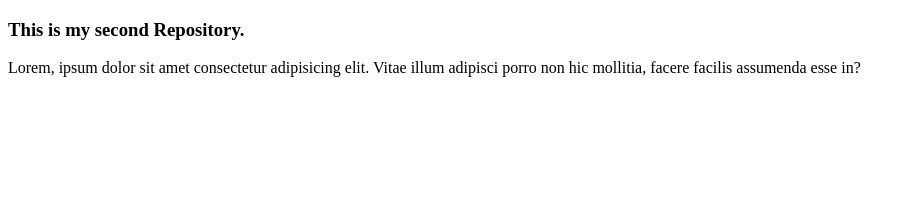
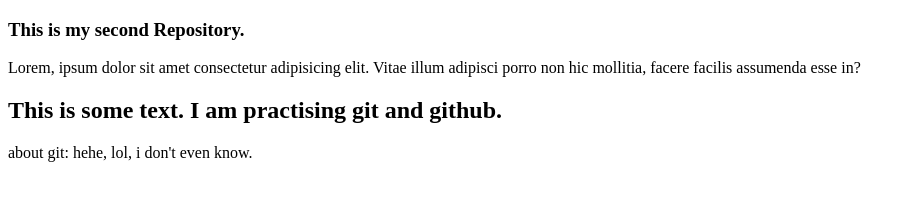
Before and after one commit to dev-maruful/my-second-repo, a plain HTML site: page index.html in a window 1280 px wide. Shown: the whole page, without its empty margins (0-915 px from the left). Drawn offline with Linux system fonts and the light colour scheme.

Commit message:
third commit

```diff
--- a/index.html
+++ b/index.html
@@ -9,5 +9,9 @@
 <body>
     <h3>This is my second Repository.</h3>
     <p>Lorem, ipsum dolor sit amet consectetur adipisicing elit. Vitae illum adipisci porro non hic mollitia, facere facilis assumenda esse in?</p>
+
+    <h2>This is some text. I am practising git and github.</h2>
+
+    <p class="git">about git: hehe, lol, i don't even know.</p>
 </body>
 </html>
--- a/style.css
+++ b/style.css
@@ -8,3 +8,8 @@ p{
     background-color: red;
     color: blue;
 }
+
+.git{
+    text-size-adjust: 30px;
+    text-decoration: 2px wavy black;
+}
```
